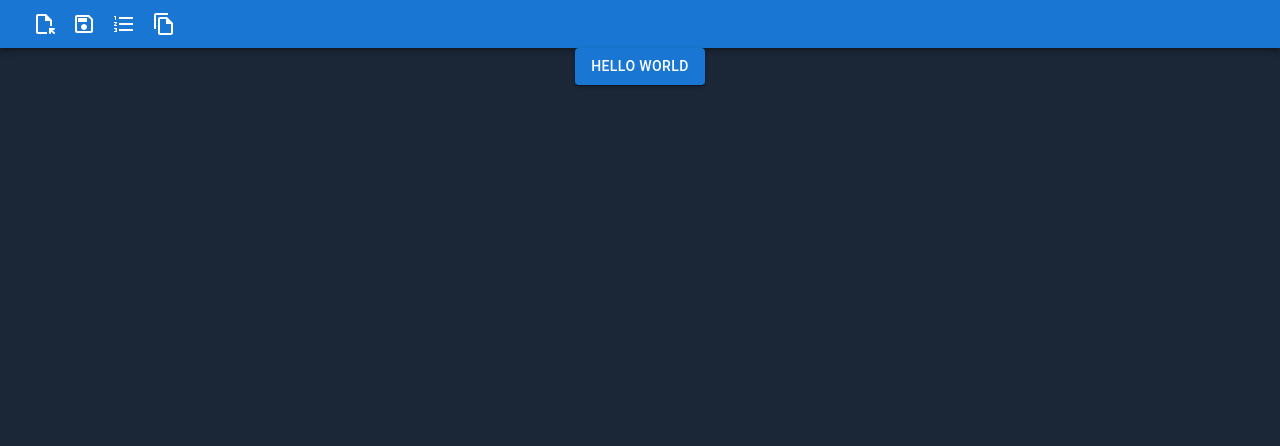
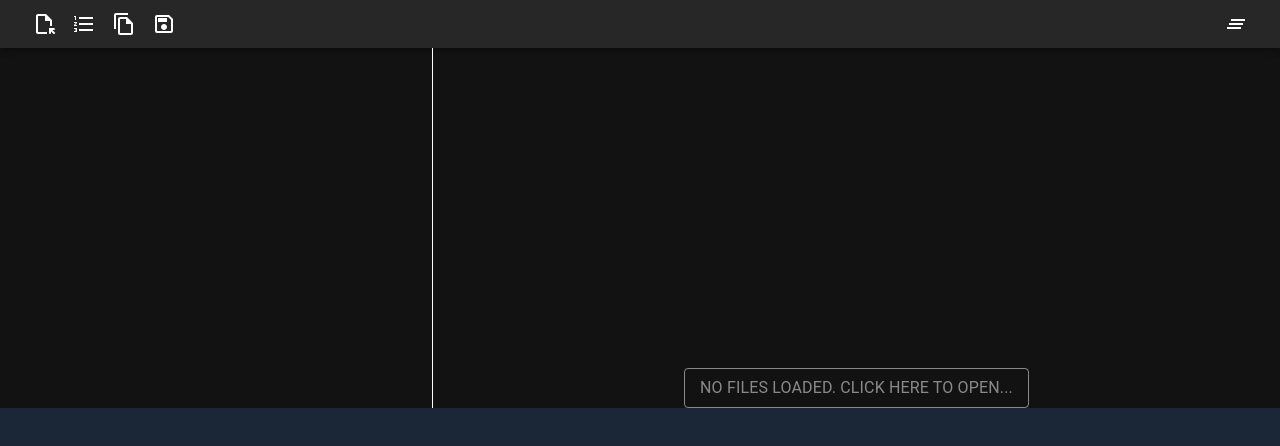
Before and after one commit to alihuber/go_taggr, a React (Vite) app in the folder frontend/: page / in a window 1280 px wide. Shown: the top 446 px of the page. Built offline with nearby package versions, Linux system fonts and the light colour scheme.

Commit message:
layout, basic table, menu

```diff
--- a/frontend/src/App.css
+++ b/frontend/src/App.css
@@ -13,6 +13,16 @@
     background-repeat: no-repeat;
     background-size: 100% 100%;
     background-origin: content-box;
+}
+
+.emptyButton {
+    margin-top: 320px;
+    opacity: 0.5;
+}
+
+.songsTableGrid {
+    border-left-style: solid;
+    border-width: 1px;
 }
 
 .result {
--- a/frontend/src/App.tsx
+++ b/frontend/src/App.tsx
@@ -1,21 +1,33 @@
+import { ThemeProvider, createTheme } from '@mui/material/styles';
+import CssBaseline from '@mui/material/CssBaseline';
 import { ToastContainer } from 'react-toastify';
-import Button from '@mui/material/Button';
 import './App.css';
 import { MenuBar } from './MenuBar';
-import { useAppDispatch } from './hooks';
-import { setMessage } from './features/messageSlice';
+import { Grid2 } from '@mui/material';
+import { SongsTable } from './SongsTable';
+
+const darkTheme = createTheme({
+  palette: {
+    mode: 'dark',
+  },
+});
 
 function App() {
-  const dispatch = useAppDispatch();
+  return (
+    <ThemeProvider theme={darkTheme}>
+      <CssBaseline />
 
-  return (
-    <div id="App">
-      <MenuBar />
-      <Button variant="contained" onClick={() => dispatch(setMessage('boo'))}>
-        Hello world
-      </Button>
-      <ToastContainer />
-    </div>
+      <div id="App">
+        <MenuBar />
+        <Grid2 container spacing={2}>
+          <Grid2 size={4}>{/* <Item>size=8</Item> */}</Grid2>
+          <Grid2 size={8} className="songsTableGrid">
+            <SongsTable />
+          </Grid2>
+        </Grid2>
+        <ToastContainer />
+      </div>
+    </ThemeProvider>
   );
 }
 
--- a/frontend/src/MenuBar.tsx
+++ b/frontend/src/MenuBar.tsx
@@ -1,11 +1,13 @@
-import { FileCopyOutlined, FileOpenOutlined, FormatListNumberedOutlined, SaveOutlined } from '@mui/icons-material';
+import { ClearAllOutlined, FileCopyOutlined, FileOpenOutlined, FormatListNumberedOutlined, SaveOutlined } from '@mui/icons-material';
 import { AppBar, IconButton, Toolbar, Tooltip } from '@mui/material';
 import { useAppDispatch } from './hooks';
 import { OpenFiles } from '../wailsjs/go/main/App';
-import { setMetadata } from './features/metadataSlice';
+import { setMetadata, clearMetadata } from './features/metadataSlice';
+import { useState } from 'react';
 
 export const MenuBar = () => {
   const dispatch = useAppDispatch();
+  // const [clearAlertOpen, setClearAlertOpen] = useState(false);
 
   return (
     <AppBar position="static">
@@ -23,17 +25,6 @@ export const MenuBar = () => {
             <FileOpenOutlined />
           </IconButton>
         </Tooltip>
-        <Tooltip title="Save to disk">
-          <IconButton
-            color="inherit"
-            aria-label="Save"
-            onClick={() => {
-              console.log('foo');
-            }}
-          >
-            <SaveOutlined />
-          </IconButton>
-        </Tooltip>
         <Tooltip title="Numbering">
           <IconButton color="inherit" aria-label="Numbering" onClick={() => dispatch({ type: 'SET_NUMBERING_DIALOG_OPEN', payload: true })}>
             <FormatListNumberedOutlined />
@@ -48,25 +39,30 @@ export const MenuBar = () => {
             <FileCopyOutlined />
           </IconButton>
         </Tooltip>
-        {/* <div className={classes.grow} /> */}
-        {/* {
-          <BottomNavigationAction
-            className={classes.statusIcon}
-            label="Clear"
-            icon={<ClearIcon />}
-            showLabel
-            value={2}
-            onClick={() => handleClear()}
-          />
-        }
-        <div className={classes.grow} />
-        <div className={classes.title}>
-          <Typography variant="h6" color="inherit" className={classes.grow}>
-            taggr
-          </Typography>
-        </div> */}
+        <Tooltip title="Save to disk">
+          <IconButton
+            color="inherit"
+            aria-label="Save"
+            onClick={() => {
+              console.log('foo');
+            }}
+          >
+            <SaveOutlined />
+          </IconButton>
+        </Tooltip>
+        <Tooltip title="Clear data">
+          <IconButton
+            sx={{ marginLeft: 'auto' }}
+            color="inherit"
+            aria-label="Clear"
+            onClick={() => {
+              dispatch(clearMetadata());
+            }}
+          >
+            <ClearAllOutlined />
+          </IconButton>
+        </Tooltip>
       </Toolbar>
-      {/* {<BottomNavigationAction label={'loaded X files'} icon={<MusicNoteOutlined />} disabled showLabel />} */}
     </AppBar>
   );
 };
--- /dev/null
+++ b/frontend/src/SongsTable.tsx
@@ -0,0 +1,80 @@
+import { Button, Checkbox, Paper, Table, TableBody, TableCell, TableContainer, TableHead, TableRow, Typography } from '@mui/material';
+import { useAppDispatch, useAppSelector } from './hooks';
+import { OpenFiles } from '../wailsjs/go/main/App';
+import { setMetadata } from './features/metadataSlice';
+import { MouseEvent, useState } from 'react';
+
+export const SongsTable = () => {
+  const dispatch = useAppDispatch();
+  const metadata = useAppSelector((state) => state.metadata);
+  const [selected, setSelected] = useState<number[]>([]);
+
+  const onSelectAllClick = () => {};
+  const handleClick = (event: MouseEvent, index: number) => {};
+
+  if (metadata?.value?.length === 0) {
+    return (
+      <div className="emptyButton">
+        <Button
+          variant="outlined"
+          color="inherit"
+          onClick={() => {
+            OpenFiles().then((result) => {
+              dispatch(setMetadata(result));
+            });
+          }}
+        >
+          <Typography variant="subtitle1">No files loaded. Click here to open...</Typography>
+        </Button>
+      </div>
+    );
+  } else {
+    return (
+      <TableContainer component={Paper}>
+        <Table sx={{ minWidth: 650 }} aria-label="simple table">
+          <TableHead>
+            <TableRow>
+              <TableCell padding="checkbox">
+                <Checkbox
+                  color="primary"
+                  checked={selected.length > 0 && selected.length === metadata.value.length}
+                  onChange={onSelectAllClick}
+                  inputProps={{
+                    'aria-label': 'select all',
+                  }}
+                />
+              </TableCell>
+              <TableCell>#</TableCell>
+              <TableCell>Title</TableCell>
+              <TableCell>Artist</TableCell>
+              <TableCell>File Name</TableCell>
+            </TableRow>
+          </TableHead>
+          <TableBody>
+            {metadata?.value.map((data) => (
+              <TableRow
+                hover
+                onClick={(event) => handleClick(event, data.index)}
+                role="checkbox"
+                aria-checked={data.selected}
+                tabIndex={-1}
+                key={data.index}
+                selected={data.selected}
+              >
+                <TableCell padding="checkbox">
+                  <Checkbox checked={data.selected || false} />
+                </TableCell>
+                <TableCell component="th" scope="row">
+                  {data.track}
+                </TableCell>
+                <TableCell>{data.title}</TableCell>
+                <TableCell>{data.artist}</TableCell>
+                <TableCell>{data.fileName}</TableCell>
+              </TableRow>
+            ))}
+          </TableBody>
+        </Table>
+      </TableContainer>
+    );
+  }
+};
--- a/frontend/src/features/metadataSlice.ts
+++ b/frontend/src/features/metadataSlice.ts
@@ -8,7 +8,20 @@ const notifyError = (message: string) => {
   });
 };
 
-interface Metadata {}
+interface Metadata {
+  index: number;
+  album: string;
+  albumArtist: string;
+  artist: string;
+  comment: string;
+  cover: string;
+  fileName: string;
+  genre: string;
+  selected: boolean;
+  title: string;
+  track: string;
+  year: string;
+}
 
 // Define a type for the slice state
 interface MetadataState {
@@ -32,10 +45,13 @@ export const metadataSlice = createSlice({
       }
       state.value = action.payload || [];
     },
+    clearMetadata: (state) => {
+      state.value = [];
+    },
   },
 });
 
-export const { setMetadata } = metadataSlice.actions;
+export const { setMetadata, clearMetadata } = metadataSlice.actions;
 
 // Other code such as selectors can use the imported `RootState` type
 export const selectMetadata = (state: RootState) => state.metadata;
--- a/frontend/wailsjs/go/models.ts
+++ b/frontend/wailsjs/go/models.ts
@@ -3,8 +3,8 @@ export namespace main {
 	export class Metadata {
 	    index: number;
 	    album: string;
+	    albumArtist: string;
 	    artist: string;
-	    albumArtist: string;
 	    comment: string;
 	    cover: string;
 	    fileName: string;
@@ -22,8 +22,8 @@ export namespace main {
 	        if ('string' === typeof source) source = JSON.parse(source);
 	        this.index = source["index"];
 	        this.album = source["album"];
+	        this.albumArtist = source["albumArtist"];
 	        this.artist = source["artist"];
-	        this.albumArtist = source["albumArtist"];
 	        this.comment = source["comment"];
 	        this.cover = source["cover"];
 	        this.fileName = source["fileName"];
```
Also changed, not shown: frontend/src/AlertDialog.tsx (added, +41 -0 lines), frontend/src/actions/types.ts (deleted, +0 -19 lines), 1 other file (tests, documents, lock files or other folders).
